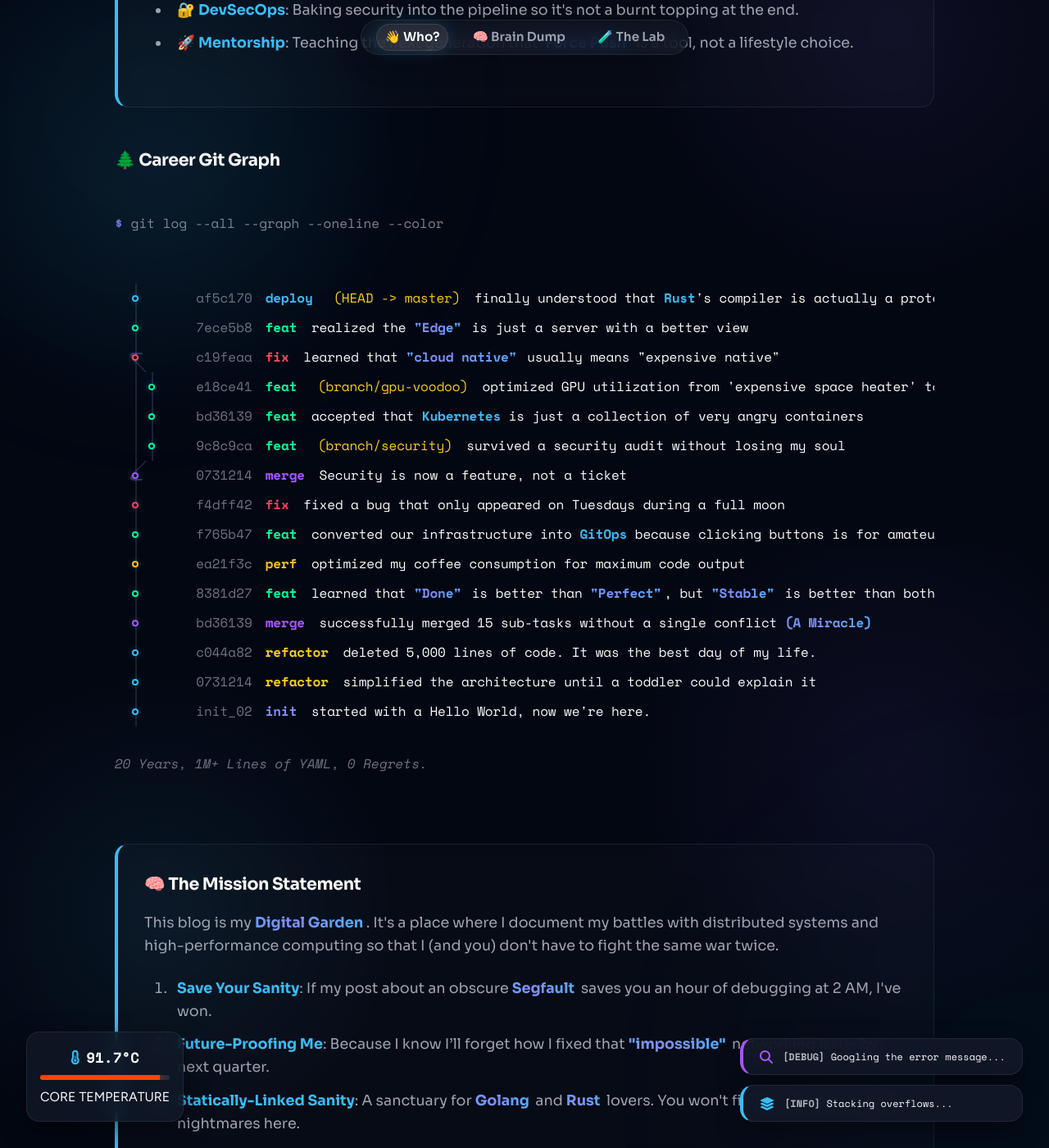
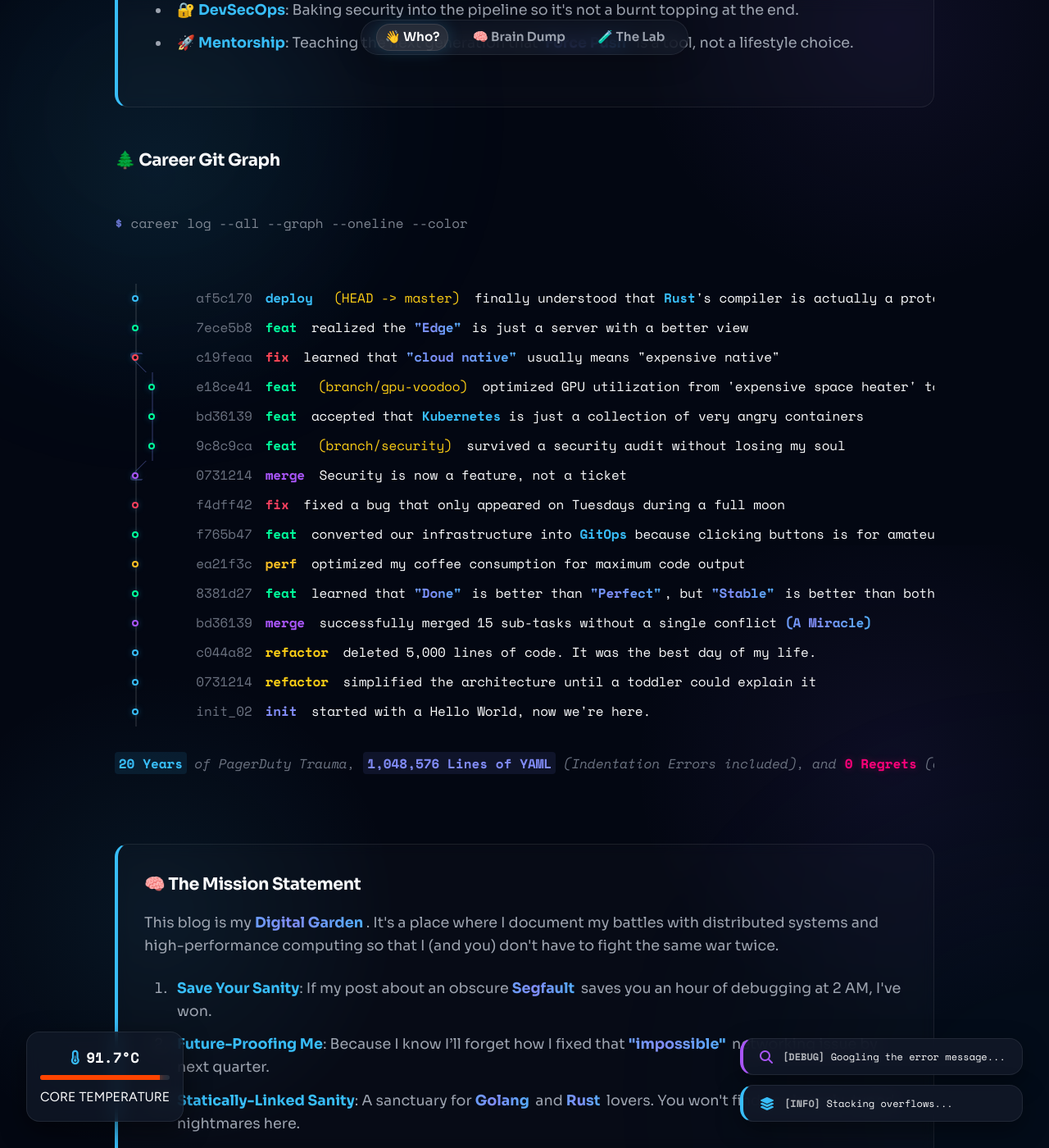
Before and after one commit to kodelint/kodelint.github.io, a Jekyll site: the page built from index.md, in a window 1280 px wide and 1400 px high, scrolled down 2035 px. Shown: the whole window at 82% size. Built offline with Jekyll 4.4.1, drawn with Linux system fonts in a browser that asks for light colours; nearby versions of some CDN libraries; some web fonts are replaced.

Commit message:
style(about): make tech graph stats more colorful and humorous

```diff
--- a/index.md
+++ b/index.md
@@ -62,7 +62,7 @@ layout: page
 <div class="hero-section">
   <h3>🌲 Career Git Graph</h3>
   <div class="terminal-prompt">
-    <span class="symbol">$</span> git log --all --graph --oneline --color
+    <span class="symbol">$</span> career log --all --graph --oneline --color
   </div>
 </div>
 
@@ -195,7 +195,9 @@ layout: page
   </div>
 
   <div class="graph-stats">
-    20 Years, 1M+ Lines of YAML, 0 Regrets.
+    <span class="highlight-cyan" style="font-style: normal;">20 Years</span> of PagerDuty Trauma,
+    <span class="highlight-indigo" style="font-style: normal;">1,048,576 Lines of YAML</span> (Indentation Errors included),
+    and <span style="color: #ff007a; font-weight: 800; text-shadow: 0 0 10px rgba(255, 0, 122, 0.3); font-style: normal;">0 Regrets</span> (and 1 Executive Ego).
   </div>
 
 </div>
```
